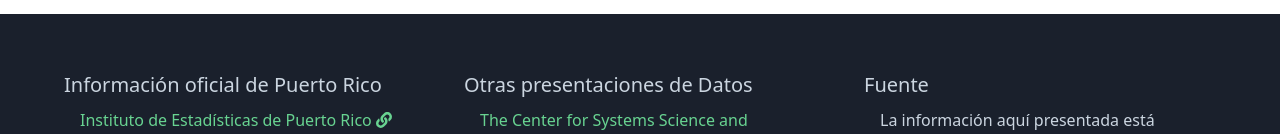
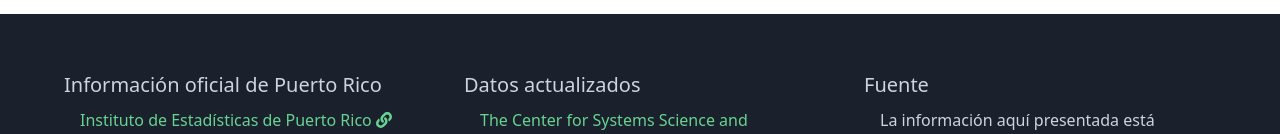
Before and after one commit to malopezcruz/covid19-pr, a Next.js app: page / in a window 1280 px wide. Shown: the part 515-649 px from the top of the page. Built offline with nearby package versions, Linux system fonts and the light colour scheme; no server answers.

Commit message:
change heading

```diff
--- a/components/Footer.js
+++ b/components/Footer.js
@@ -24,7 +24,7 @@ export default function Footer() {
           </ul>
         </div>
         <div className='px-4 mb-6'>
-          <h4 className='text-xl mb-2'>Otras presentaciones de Datos</h4>
+          <h4 className='text-xl mb-2'>Datos actualizados</h4>
           <ul className='flex flex-col'>
             <li className='ml-4 mb-2'>
               <ExtLink
```
